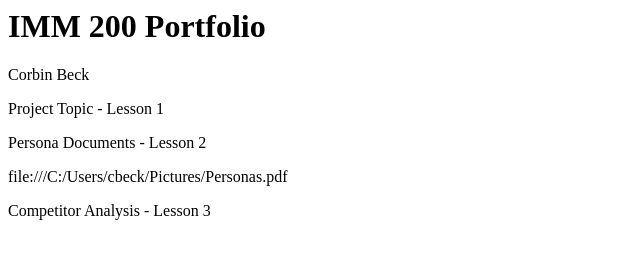
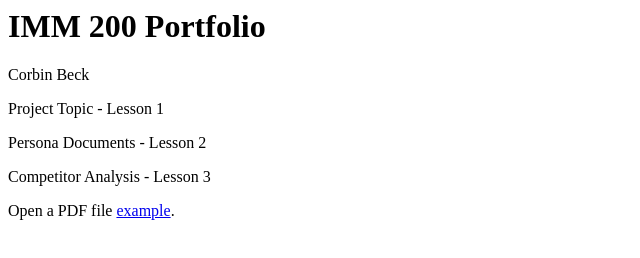
Before and after one commit to FuriousSmaug20/FuriousSmaug20.github.io, a plain HTML site: page index.html in a window 1280 px wide. Shown: the whole page, without its empty margins (0-640 px from the left). Drawn offline with Linux system fonts and the light colour scheme.

Commit message:
Update index.html

```diff
--- a/index.html
+++ b/index.html
@@ -13,8 +13,8 @@
     <p>Project Topic       - Lesson 1</p>
     <p></p>
     <p>Persona Documents   - Lesson 2</p>
-    file:///C:/Users/cbeck/Pictures/Personas.pdf
     <p>Competitor Analysis - Lesson 3</p>
+    <p>Open a PDF file <a href="/uploads/media/default/0001/01/540cb75550adf33f281f29132dddd14fded85bfc.pdf">example</a>.</p>
     <p></p>
   </body>
 </html>
```
